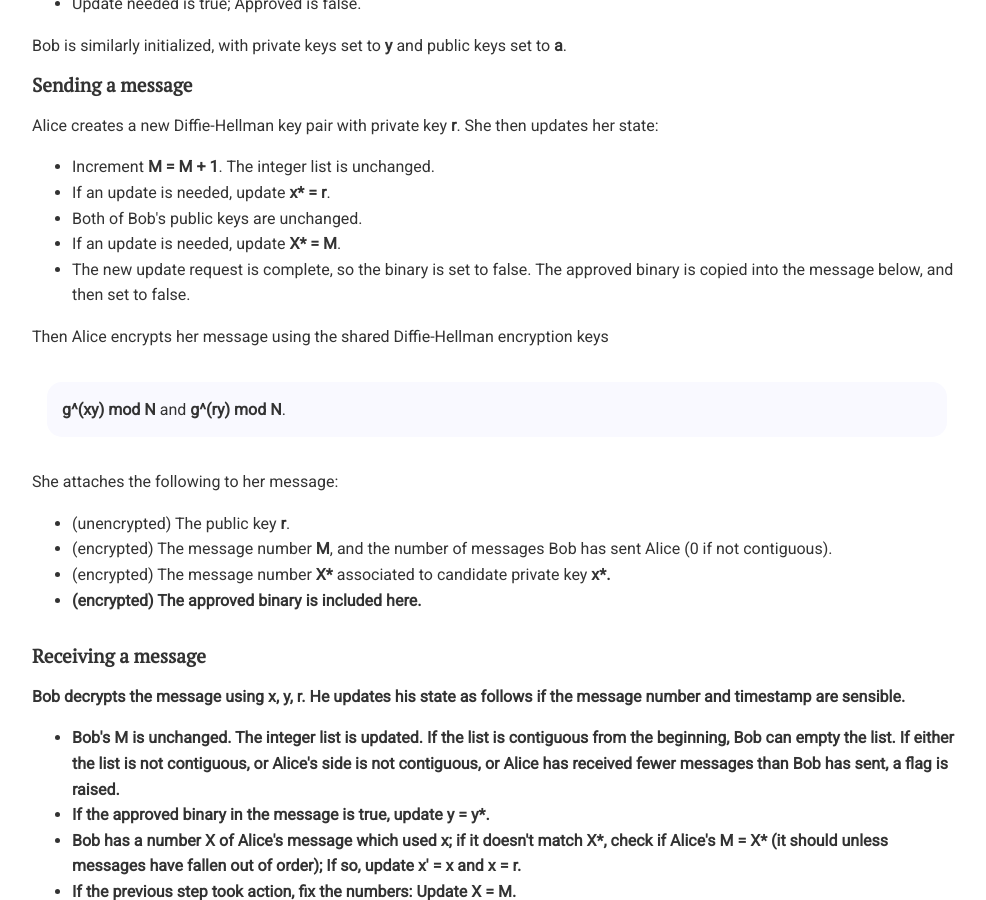
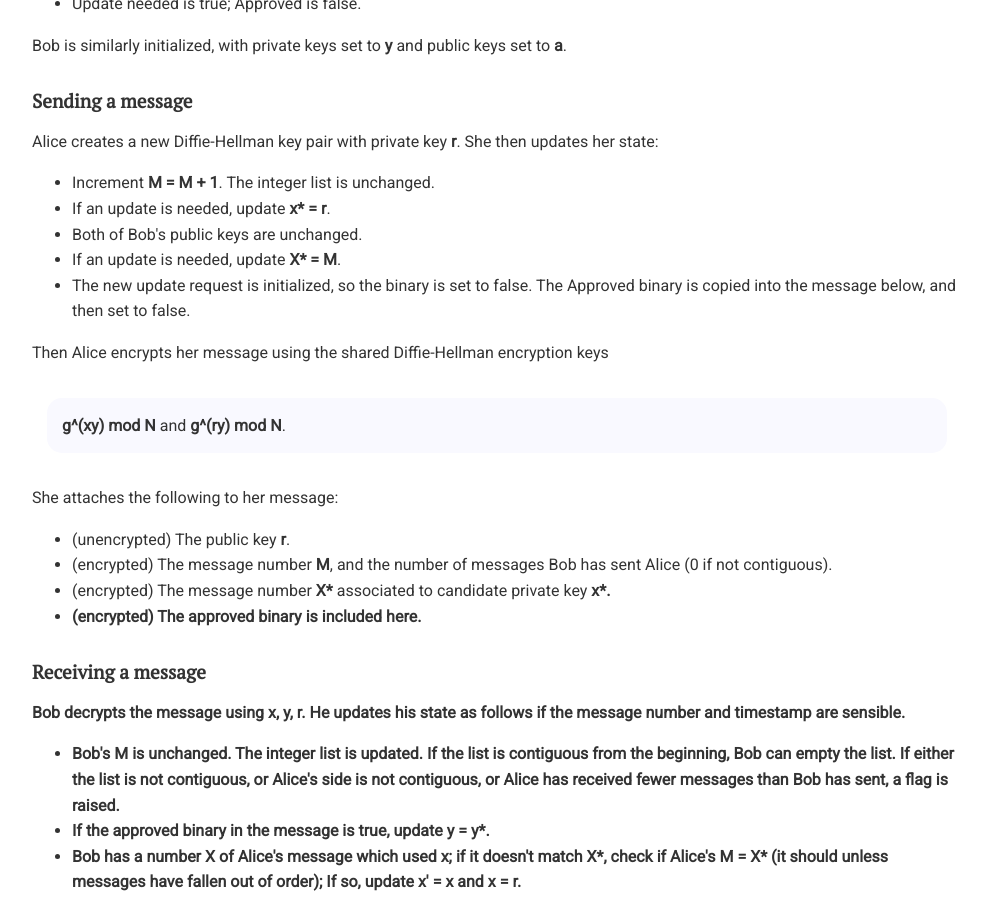
Before and after one commit to chatscrypt/chatscrypt.github.io, a Jekyll site: the page built from _posts/2020-01-23-the-chatscrypt-architecture-part-iii-authenticated-inductive-diffie-hellman-v2.html, in a window 1280 px wide and 900 px high, scrolled down 1195 px. Shown: the whole window, without its empty margins (143-1129 px from the left). Built offline with Jekyll 4.4.1, drawn with Linux system fonts in a browser that asks for light colours; comment, search, counter and statistics services are not loaded.

Commit message:
Update 2020-01-23-the-chatscrypt-architecture-part-iii-authenticated-inductive-diffie-hellman-v2.html

```diff
--- a/_posts/2020-01-23-the-chatscrypt-architecture-part-iii-authenticated-inductive-diffie-hellman-v2.html
+++ b/_posts/2020-01-23-the-chatscrypt-architecture-part-iii-authenticated-inductive-diffie-hellman-v2.html
@@ -40,7 +40,7 @@
 <li>Update needed is true; Approved is false.
 </ul>
 
-Bob is similarly initialized, with private keys set to <b>y</b> and public keys set to <b>a</b>.
+<p>Bob is similarly initialized, with private keys set to <b>y</b> and public keys set to <b>a</b>.
 
 
 
@@ -52,7 +52,7 @@
 <li>If an update is needed, update <b>x* = r</b>.
 <li>Both of Bob's public keys are unchanged.
 <li>If an update is needed, update <b>X* = M</b>.
-<li>The new update request is complete, so the binary is set to false. The approved binary is copied into the message below, and then set to false.
+<li>The new update request is initialized, so the binary is set to false. The Approved binary is copied into the message below, and then set to false.
 </ul>
 
 Then Alice encrypts her message using the shared Diffie-Hellman encryption keys
```
